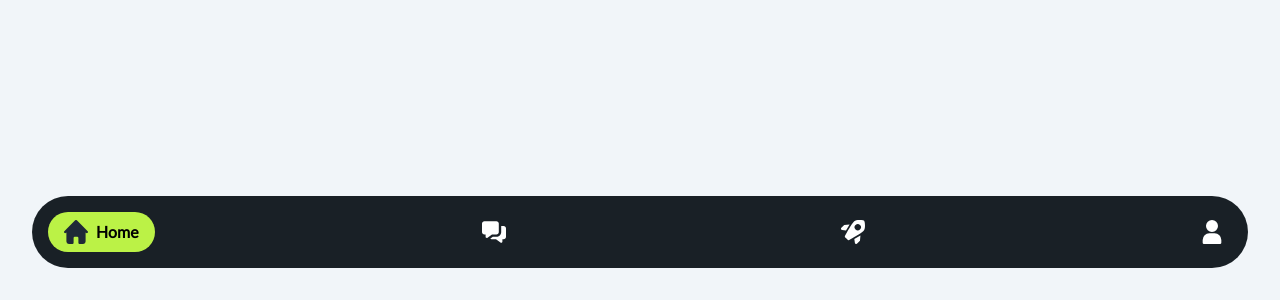
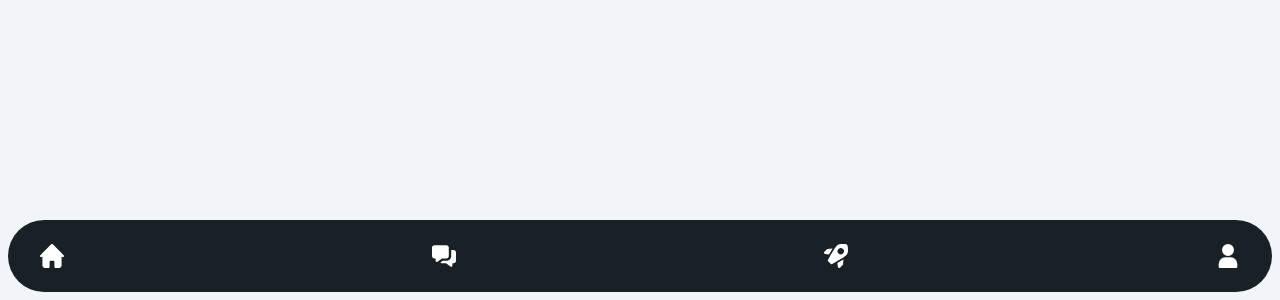
Before and after one commit to AlexeiDeepIA/padel-test, an Angular app: page /menu in a window 1280 px wide. Shown: the part 500-800 px from the top of the page. Built offline with nearby package versions, Linux system fonts and the light colour scheme.

Commit message:
[ADD] Homescreen componenet

```diff
--- a/package.json
+++ b/package.json
@@ -15,9 +15,10 @@
     "@angular/compiler": "^16.2.0",
     "@angular/core": "^16.2.0",
     "@angular/forms": "^16.2.0",
-    "@angular/platform-browser": "^16.2.0",
+    "@angular/platform-browser": "^16.2.12",
     "@angular/platform-browser-dynamic": "^16.2.0",
     "@angular/router": "^16.2.0",
+    "hammerjs": "^2.0.8",
     "rxjs": "~7.8.0",
     "tslib": "^2.3.0",
     "zone.js": "~0.13.0"
--- a/src/app/home-screen/home-screen.component.ts
+++ b/src/app/home-screen/home-screen.component.ts
@@ -1,4 +1,6 @@
-import { Component } from '@angular/core';
+import { Component, OnInit } from '@angular/core';
+
+
 
 @Component({
   selector: 'app-home-screen',
--- a/src/app/login/login.component.html
+++ b/src/app/login/login.component.html
@@ -27,7 +27,7 @@
             </div>
         </div>
         <div class="grid justify-center pt-6">
-            <button class="bg-[#BBF246] font-bold w-80 p-2 rounded-lg">
+            <button [routerLink]="['/my-games']" class="bg-[#BBF246] font-bold w-80 p-2 rounded-lg">
                 Login
             </button>
         </div>
--- a/src/app/my-games/my-games.component.html
+++ b/src/app/my-games/my-games.component.html
@@ -1,17 +1,18 @@
 <app-nav-menu></app-nav-menu>
 <div class="w-full h-full ">
-    <div class="px-6 py-6 flex justify-between bg-slate-100">
-        <span class="text-black font-bold text-2xl">Hello, Miguel</span>
-        <div class="">
-            <svg xmlns="http://www.w3.org/2000/svg" fill="none" viewBox="0 0 24 24" stroke-width="1.5" stroke="currentColor" class="w-8 h-8 font-extrabold">
-                <path stroke-linecap="round" stroke-linejoin="round" d="M14.857 17.082a23.848 23.848 0 0 0 5.454-1.31A8.967 8.967 0 0 1 18 9.75V9A6 6 0 0 0 6 9v.75a8.967 8.967 0 0 1-2.312 6.022c1.733.64 3.56 1.085 5.455 1.31m5.714 0a24.255 24.255 0 0 1-5.714 0m5.714 0a3 3 0 1 1-5.714 0" />
-            </svg>
-        </div>
+    <div class="px-6 py-6 flex justify-between bg-slate-100 sticky top-0 z-10 ">
+        <svg xmlns="http://www.w3.org/2000/svg" fill="none" viewBox="0 0 24 24" stroke-width="1.5" stroke="currentColor" class="w-8 h-8">
+            <path stroke-linecap="round" stroke-linejoin="round" d="M15.75 19.5 8.25 12l7.5-7.5" />
+        </svg>
+        <span class="text-black font-bold"> Repeticiones </span>
+        <svg xmlns="http://www.w3.org/2000/svg" fill="none" viewBox="0 0 24 24" stroke-width="1.5" stroke="currentColor" class="w-8 h-8 font-extrabold">
+            <path stroke-linecap="round" stroke-linejoin="round" d="M14.857 17.082a23.848 23.848 0 0 0 5.454-1.31A8.967 8.967 0 0 1 18 9.75V9A6 6 0 0 0 6 9v.75a8.967 8.967 0 0 1-2.312 6.022c1.733.64 3.56 1.085 5.455 1.31m5.714 0a24.255 24.255 0 0 1-5.714 0m5.714 0a3 3 0 1 1-5.714 0" />
+        </svg>
     </div>
     <!-- Card principal de arriba -->
     <div class="block rounded-lg p-6 relative overflow-hidden bg-slate-100">
         <div class="relative overflow-hidden bg-cover bg-no-repeat rounded-[32px]" data-te-ripple-init data-te-ripple-color="light">
-            <img class="rounded-lg" src="https://cdn.pixabay.com/photo/2020/04/08/19/06/adidas-padel-5018616_1280.jpg" alt=""/>
+            <img class="rounded-lg" src="https://media.istockphoto.com/id/1461353527/es/foto/pelota-en-la-l%C3%ADnea-de-una-pista-de-p%C3%A1del-azul-al-atardecer-concepto-de-deportes-de-raqueta.jpg?s=612x612&w=0&k=20&c=yPCtcKV6A0VOhn4qLGqrxNqoWKUPQVllbsh_qH6TjDw=" alt=""/>
             <div class="absolute inset-0 bg-gradient-to-r from-black to-transparent">
                 <div class="px-6 py-6 text-2xl">
                     <span class="text-white font-bold">¡Ve las repeteciones de tus juegos!</span>
--- a/src/app/nav-menu/nav-menu.component.html
+++ b/src/app/nav-menu/nav-menu.component.html
@@ -1,39 +1,42 @@
-<nav [ngClass]="{'scroll-down': isScrollingDown, 'scroll-up': isScrollingUp}" class="m-8 fixed bottom-0 left-0 right-0 p-4 bg-[#192026] rounded-full">
+<nav [ngClass]="{'scroll-down': isScrollingDown, 'scroll-up': isScrollingUp}" class="m-2 fixed bottom-0 left-0 right-0 p-4 bg-[#192026] rounded-full">
     <ul class="flex justify-between text-white">
         <!-- Homescreen -->
         <li>
-            <div class="bg-[#BBF246] rounded-full w-full pl-4 pr-4 p-2 flex items-center">
+            <div [ngClass]="{'bg-[#BBF246]': isCurrentPage('/homescreen'), 'rounded-full': true, 'pl-4': true, 'pr-4': true, 'p-2': true, 'flex': true}">
                 <button class="flex items-center" [routerLink]="['/homescreen']">
-                    <svg class="w-6 h-6 text-gray-800 dark:text-black" aria-hidden="true" xmlns="http://www.w3.org/2000/svg" fill="currentColor" viewBox="0 0 20 20">
+                    <svg [ngClass]="{'text-white': !isCurrentPage('/homescreen') }" class="w-6 h-6 text-black" aria-hidden="true" xmlns="http://www.w3.org/2000/svg" fill="currentColor" viewBox="0 0 20 20">
                         <path d="m19.707 9.293-2-2-7-7a1 1 0 0 0-1.414 0l-7 7-2 2a1 1 0 0 0 1.414 1.414L2 10.414V18a2 2 0 0 0 2 2h3a1 1 0 0 0 1-1v-4a1 1 0 0 1 1-1h2a1 1 0 0 1 1 1v4a1 1 0 0 0 1 1h3a2 2 0 0 0 2-2v-7.586l.293.293a1 1 0 0 0 1.414-1.414Z"/>
                     </svg>
-                    <span class="ml-2 text-black font-bold">Home</span>
+                    <span [ngClass]="{'hidden': !isCurrentPage('/homescreen')}" class="ml-2 text-black font-bold">Home</span>
                 </button>
             </div>
         </li>
         <!-- -->
         <li>
-            <div class="rounded-full w-full p-2">
-                <svg class="w-6 h-6 text-white" aria-hidden="true" xmlns="http://www.w3.org/2000/svg" viewBox="0 0 20 18" fill="currentColor">
+            <div [ngClass]="{'bg-[#BBF246]': isCurrentPage('/login'), 'rounded-full': true, 'w-full': true, 'pl-4': true, 'pr-4': true, 'p-2': true, 'flex': true, 'items-center': true}">
+                <svg [ngClass]="{'text-white': !isCurrentPage('/login') }" class="w-6 h-6 text-white" aria-hidden="true" xmlns="http://www.w3.org/2000/svg" viewBox="0 0 20 18" fill="currentColor">
                     <path d="M18 4H16V9C16 10.0609 15.5786 11.0783 14.8284 11.8284C14.0783 12.5786 13.0609 13 12 13H9L6.846 14.615C7.17993 14.8628 7.58418 14.9977 8 15H11.667L15.4 17.8C15.5731 17.9298 15.7836 18 16 18C16.2652 18 16.5196 17.8946 16.7071 17.7071C16.8946 17.5196 17 17.2652 17 17V15H18C18.5304 15 19.0391 14.7893 19.4142 14.4142C19.7893 14.0391 20 13.5304 20 13V6C20 5.46957 19.7893 4.96086 19.4142 4.58579C19.0391 4.21071 18.5304 4 18 4Z" fill="currentColor"/>
                     <path d="M12 0H2C1.46957 0 0.960859 0.210714 0.585786 0.585786C0.210714 0.960859 0 1.46957 0 2V9C0 9.53043 0.210714 10.0391 0.585786 10.4142C0.960859 10.7893 1.46957 11 2 11H3V13C3 13.1857 3.05171 13.3678 3.14935 13.5257C3.24698 13.6837 3.38668 13.8114 3.55279 13.8944C3.71889 13.9775 3.90484 14.0126 4.08981 13.996C4.27477 13.9793 4.45143 13.9114 4.6 13.8L8.333 11H12C12.5304 11 13.0391 10.7893 13.4142 10.4142C13.7893 10.0391 14 9.53043 14 9V2C14 1.46957 13.7893 0.960859 13.4142 0.585786C13.0391 0.210714 12.5304 0 12 0Z" fill="currentColor"/>
                 </svg>
+                <span [ngClass]="{'hidden': !isCurrentPage('/login')}" class="ml-2 text-black font-bold">Messages</span>
             </div>
         </li>
         <!-- -->
         <li>
-            <div class="rounded-full w-full p-2">
-                <svg class="w-6 h-6 text-white" aria-hidden="true" xmlns="http://www.w3.org/2000/svg" fill="currentColor" viewBox="0 0 20 20">
+            <div [ngClass]="{'bg-[#BBF246]': isCurrentPage('/login'), 'rounded-full': true, 'w-full': true, 'pl-4': true, 'pr-4': true, 'p-2': true, 'flex': true, 'items-center': true}">
+                <svg [ngClass]="{'text-white': !isCurrentPage('/login') }" class="w-6 h-6 text-white" aria-hidden="true" xmlns="http://www.w3.org/2000/svg" fill="currentColor" viewBox="0 0 20 20">
                     <path d="m7.164 3.805-4.475.38L.327 6.546a1.114 1.114 0 0 0 .63 1.89l3.2.375 3.007-5.006ZM11.092 15.9l.472 3.14a1.114 1.114 0 0 0 1.89.63l2.36-2.362.38-4.475-5.102 3.067Zm8.617-14.283A1.613 1.613 0 0 0 18.383.291c-1.913-.33-5.811-.736-7.556 1.01-1.98 1.98-6.172 9.491-7.477 11.869a1.1 1.1 0 0 0 .193 1.316l.986.985.985.986a1.1 1.1 0 0 0 1.316.193c2.378-1.3 9.889-5.5 11.869-7.477 1.746-1.745 1.34-5.643 1.01-7.556Zm-3.873 6.268a2.63 2.63 0 1 1-3.72-3.72 2.63 2.63 0 0 1 3.72 3.72Z"/>
                 </svg>
+                <span [ngClass]="{'hidden': !isCurrentPage('/login')}" class="ml-2 text-black font-bold">Rocket</span>
             </div>
         </li>
         <!-- Account -->
         <li>
-            <div class=" rounded-full w-full p-2">
-                <svg class="w-6 h-6 text-white" [routerLink]="['/my-games']" aria-hidden="true" xmlns="http://www.w3.org/2000/svg" fill="currentColor" viewBox="0 0 14 18">
+            <div [ngClass]="{'bg-[#BBF246]': isCurrentPage('/my-games'), 'rounded-full': true, 'w-full': true, 'pl-4': true, 'pr-4': true, 'p-2': true, 'flex': true, 'items-center': true}">
+                <svg [ngClass]="{'text-white': !isCurrentPage('/my-games') }" class="w-6 h-6 text-black" [routerLink]="['/my-games']" aria-hidden="true" xmlns="http://www.w3.org/2000/svg" fill="currentColor" viewBox="0 0 14 18">
                     <path d="M7 9a4.5 4.5 0 1 0 0-9 4.5 4.5 0 0 0 0 9Zm2 1H5a5.006 5.006 0 0 0-5 5v2a1 1 0 0 0 1 1h12a1 1 0 0 0 1-1v-2a5.006 5.006 0 0 0-5-5Z"/>
                   </svg>
+                  <span [ngClass]="{'hidden': !isCurrentPage('/my-games')}" class="ml-2 text-black font-bold">Games</span>
             </div>
         </li>
     </ul>
--- a/src/app/nav-menu/nav-menu.component.scss
+++ b/src/app/nav-menu/nav-menu.component.scss
@@ -7,3 +7,14 @@
   transform: translateY(0);
   transition: transform 0.3s ease-in-out;
 }
+
+.animate-color-change {
+  width: 100px;
+  background-color: #BBF246;
+  display: flex;
+  border-radius: 9999px;
+  padding-left: 1rem;
+  padding-right: 1rem;
+  align-items: center;
+  transition: all 0.3s ease-out;
+}
--- a/src/app/nav-menu/nav-menu.component.ts
+++ b/src/app/nav-menu/nav-menu.component.ts
@@ -1,4 +1,5 @@
 import { Component, HostListener  } from '@angular/core';
+import { Router } from '@angular/router';
 
 @Component({
   selector: 'app-nav-menu',
@@ -10,6 +11,13 @@ export class NavMenuComponent {
   private lastScrollTop = 0;
   isScrollingDown = false;
   isScrollingUp = false;
+  currentPage: string;
+  currentMenuColor!: string;
+  animateColorChange = false;
+
+  constructor (private router: Router) {
+    this.currentPage = this.router.url;
+  }
 
   @HostListener('window:scroll', [])
   onWindowScroll() {
@@ -26,4 +34,21 @@ export class NavMenuComponent {
     this.lastScrollTop = st;
   }
 
+  isCurrentPage(route: string): boolean{
+    return this.currentPage.includes(route);
+  }
+
+  updateMenuColor() {
+    // Lógica para asignar colores según la página actual
+    if (this.currentPage.includes('/homescreen')) {
+      this.animateColorChange = this.currentMenuColor !== '#BBF246';
+      this.currentMenuColor = '#BBF246';
+    } else {
+      this.animateColorChange = this.currentMenuColor !== '#192026';
+      this.currentMenuColor = '#192026';
+    }
+  }
+
+
+
 }
--- a/src/main.ts
+++ b/src/main.ts
@@ -1,4 +1,6 @@
 import { platformBrowserDynamic } from '@angular/platform-browser-dynamic';
+import 'hammerjs';
+
 
 import { AppModule } from './app/app.module';
 
--- a/src/styles.scss
+++ b/src/styles.scss
@@ -3,6 +3,8 @@
 @import 'tailwindcss/base';
 @import 'tailwindcss/components';
 @import 'tailwindcss/utilities';
+
+
 
 @layer base {
   html {
```
Also changed, not shown: src/app/home-screen/home-screen.component.html (+48 -0 lines), 1 other file (tests, documents, lock files or other folders). Lines whose indentation alone changed are shown as unchanged.
